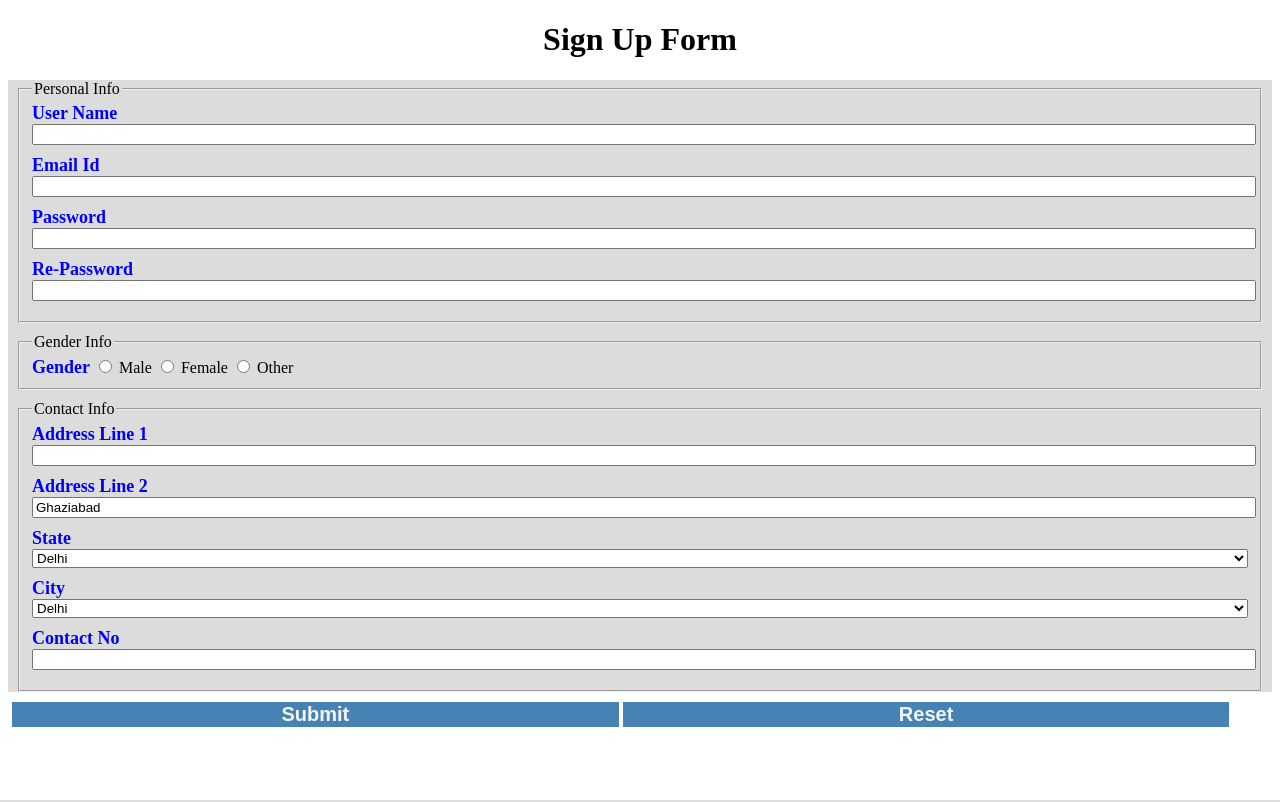
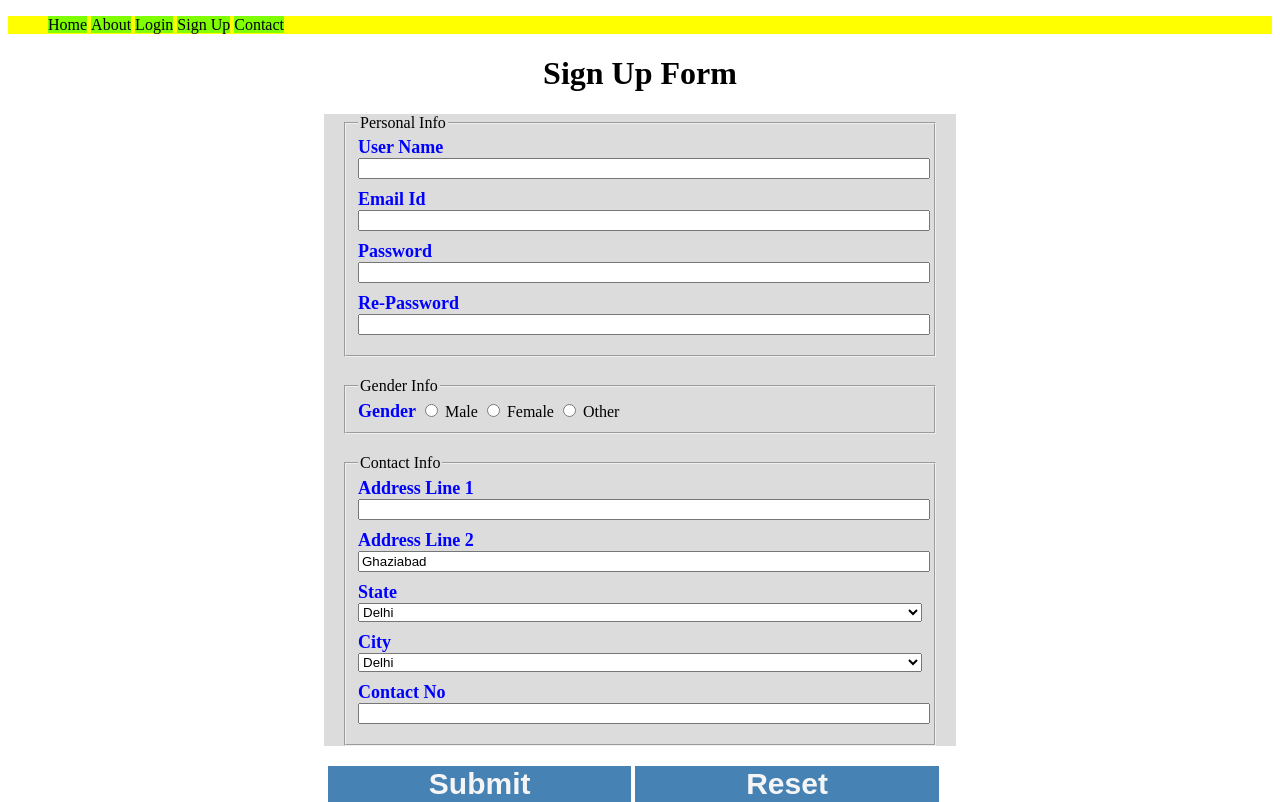
Before and after one commit to TechnicalCRC/MCA2025Batch, a PHP site: page /CSSSignUp.html in a window 1280 px wide. Run offline with PHP 8.4, Linux system fonts and the light colour scheme.

Commit message:
CSS Sign Up

```diff
--- a/HTML 2Apr/CSS/style.css
+++ b/HTML 2Apr/CSS/style.css
@@ -1,6 +1,9 @@
 .main{
   background-color: gainsboro;
-  width: 100%;
+  width: 50%;
+  /* text-align: center; */
+  /* align-items: center; */
+  margin: auto;
 }
 input[type=text], input[type=password],input[type=email]{
   width: 100%;
@@ -19,7 +22,7 @@ select{
   margin-bottom: 10px;
 }
 fieldset{
-  margin: 10px;
+  margin: 20px;
 }
 input[type=text]:hover, input[type=password]:hover,input[type=email]:hover{
   background-color: aquamarine;
@@ -32,9 +35,17 @@ input[type=submit],input[type=reset]{
   width: 48%;
   float: left;
   background-color: steelblue;
-  font-size: 20px;
+  font-size: 30px;
   font-weight: bolder;
   color: whitesmoke;
   border: 0px;
   margin-left: 4px;
 }
+ul{
+  list-style-type: none;
+  background-color: yellow;
+}
+li{
+  display: inline;
+  background-color: chartreuse;
+}
--- a/HTML 2Apr/CSSSignUp.html
+++ b/HTML 2Apr/CSSSignUp.html
@@ -5,6 +5,13 @@
   <link rel="stylesheet" href="CSS/style.css">
 </head>
 <body>
+  <ul>
+    <li>Home</li>
+    <li>About</li>
+    <li>Login</li>
+    <li>Sign Up</li>
+    <li>Contact</li>
+  </ul>
   <h1>Sign Up Form</h1>
   <div class="main">
     <form action="">
```
Also changed, not shown: HTML 2Apr/pic/images.png (added).
